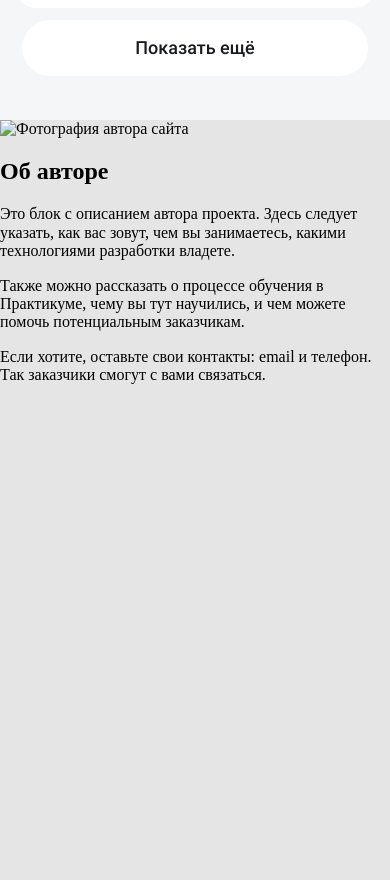
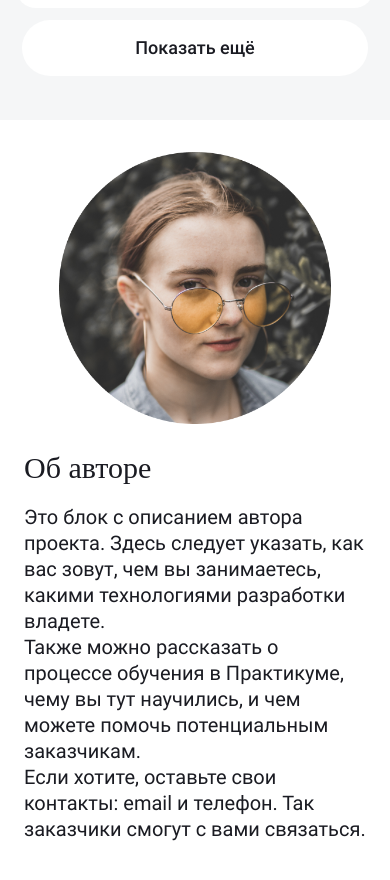
Before and after one commit to Stanze-von-S/Diploma-work, a plain HTML site: page src/index.html in a window 390 px wide. Shown: the part 3840-4720 px from the top of the page. Before the commit the page ends 4241 px from the top, so only its background shows below. Drawn offline with Linux system fonts and the light colour scheme.

Commit message:
Add section Author
Add several sections for BEM: title, subtitle with modificators for section Author

```diff
--- /dev/null
+++ b/src/blocks/author/__image/author__image.css
@@ -0,0 +1,15 @@
+.author__image {
+  width: 39.46%;
+}
+
+@media (max-width: 1000px) {
+  .author__image {
+    width: 35.3685%;
+  }
+}
+
+@media (max-width: 540px) {
+  .author__image {
+    width: 272px;
+  }
+}
--- /dev/null
+++ b/src/blocks/author/__subtitle/author__subtitle.css
@@ -0,0 +1,20 @@
+.author__subtitle {
+  margin-bottom: 16px;
+  margin-top: 0;
+}
+
+.author__subtitle:first-of-type {
+  margin-top: 24px;
+  margin-bottom: 16px;
+}
+
+@media (max-width: 1000px) {
+  .author__subtitle {
+    margin-bottom: 0;
+  }
+
+  .author__subtitle:first-of-type {
+    margin-top: 16px;
+    margin-bottom: 0;
+  }
+}
--- /dev/null
+++ b/src/blocks/author/__title/author__title.css
@@ -0,0 +1,10 @@
+.author__title {
+  margin-top: 0;
+  margin-bottom: 24px;
+}
+
+@media (max-width: 1000px) {
+  .author__title {
+    margin-bottom: 16px;
+  }
+}
--- /dev/null
+++ b/src/blocks/author/__wrapper/author__wrapper.css
@@ -0,0 +1,29 @@
+.author__wrapper {
+  width: 51.02%;
+  margin-top: calc((100% - 776px) * 0.115909);
+  margin-right: calc((100% - 776px) * 0.254545);
+  margin-bottom: calc((100% - 776px) * 0.44318 + 4px);
+  margin-left: 56px;
+}
+
+@media (min-width: 1440px) {
+  .author__wrapper {
+    margin-top: 51px;
+    margin-bottom: 199px;
+    margin-right: 112px;
+  }
+}
+
+@media (max-width: 1000px) {
+  .author__wrapper {
+    width: 64.6315%;
+    margin: 0 0 4px 32px;
+  }
+}
+
+@media (max-width: 540px) {
+  .author__wrapper {
+    margin: 24px 0 44px;
+    width: 100%;
+  }
+}
--- /dev/null
+++ b/src/blocks/author/author.css
@@ -0,0 +1,27 @@
+@import url(./__image/author__image.css);
+@import url(./__wrapper/author__wrapper.css);
+@import url(./__title/author__title.css);
+@import url(./__subtitle/author__subtitle.css);
+
+.author {
+  display: flex;
+  justify-content: flex-start;
+  align-items: flex-start;
+  background: #fff;
+  padding: 80px 104px;
+}
+
+@media (max-width: 1000px) {
+  .author {
+    padding: 40px 40px 4px;
+  }
+}
+
+@media (max-width: 540px) {
+  .author {
+    flex-direction: column;
+    justify-content: space-between;
+    align-items: center;
+    padding: 32px 24px 0;
+  }
+}
--- a/src/blocks/index.css
+++ b/src/blocks/index.css
@@ -6,3 +6,6 @@
 @import url(./preloader/preloader.css);
 @import url(./not-found/not-found.css);
 @import url(./results/results.css);
+@import url(./author/author.css);
+@import url(./title/title.css);
+@import url(./subtitle/subtitle.css);
--- /dev/null
+++ b/src/blocks/subtitle/_author/subtitle_author.css
@@ -0,0 +1,4 @@
+.subtitle_author {
+  color: #1A1B22;
+  background: #fff;
+}
--- /dev/null
+++ b/src/blocks/subtitle/subtitle.css
@@ -0,0 +1,24 @@
+@import url(./_author/subtitle_author.css);
+
+.subtitle {
+  font-family: Roboto;
+  font-style: normal;
+  font-weight: normal;
+  font-size: 18px;
+  line-height: 24px;
+}
+
+
+@media (max-width: 1000px) {
+    .subtitle {
+      font-size: 18px;
+      line-height: 24px;
+    }
+  }
+
+  @media (max-width: 540px) {
+    .subtitle {
+      font-size: 20px;
+      line-height: 26px;
+    }
+  }
--- /dev/null
+++ b/src/blocks/title/_author/title_author.css
@@ -0,0 +1,3 @@
+.title_author {
+  margin: 0;
+}
--- /dev/null
+++ b/src/blocks/title/title.css
@@ -0,0 +1,17 @@
+@import url(./_author/title_author.css);
+
+.title {
+  font-family: Roboto Slab;
+  font-style: normal;
+  font-weight: normal;
+  font-size: 40px;
+  line-height: 46px;
+  color: #1A1B22;
+}
+
+@media (max-width: 1000px) {
+  .title {
+    font-size: 30px;
+    line-height: 40px;
+  }
+}
--- a/src/index.html
+++ b/src/index.html
@@ -150,23 +150,24 @@
   </section>
 
   <section class = "author">
-    <img class = "author__image" src = "" alt = "Фотография автора сайта">
+    <img class = "author__image" src = "./images/avatar.png" alt = "Фотография автора сайта">
     <div class = "author__wrapper">
-      <h2 class = "author__title">Об авторе</h2>
 
-      <p class = "author__description author__description_main">
+      <h2 class = "title title_author author__title">Об авторе</h2>
+
+      <p class = "subtitle subtitle_author author__subtitle">
         Это блок с описанием автора проекта. Здесь
         следует указать, как вас зовут, чем вы занимаетесь,
         какими технологиями разработки владете.
       </p>
 
-      <p class = "author__description author__description_main">
+      <p class = "subtitle subtitle_author author__subtitle">
         Также можно рассказать о процессе обучения в Практикуме,
         чему вы тут научились, и чем можете помочь потенциальным
         заказчикам.
       </p>
 
-      <p class = "author__description author__description_main">
+      <p class = "subtitle subtitle_author author__subtitle">
         Если хотите, оставьте свои контакты: email и телефон.
         Так заказчики смогут с вами связаться.
       </p>
```
Also changed, not shown: src/images/avatar.png (added).
